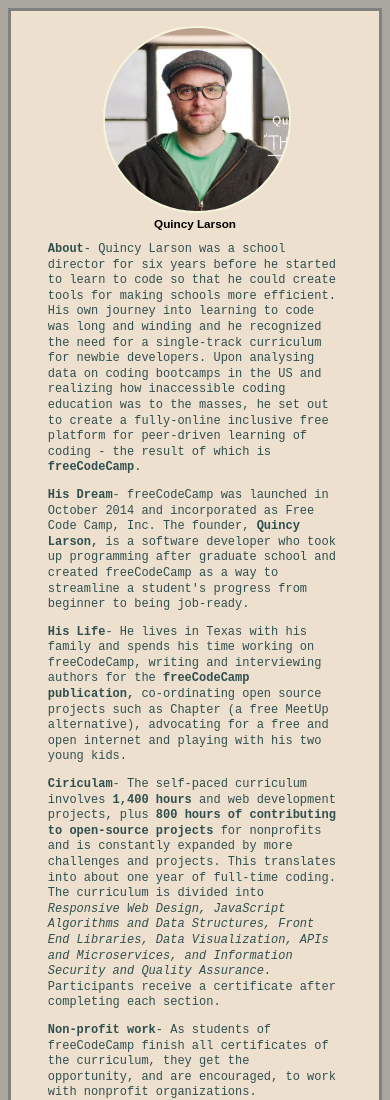
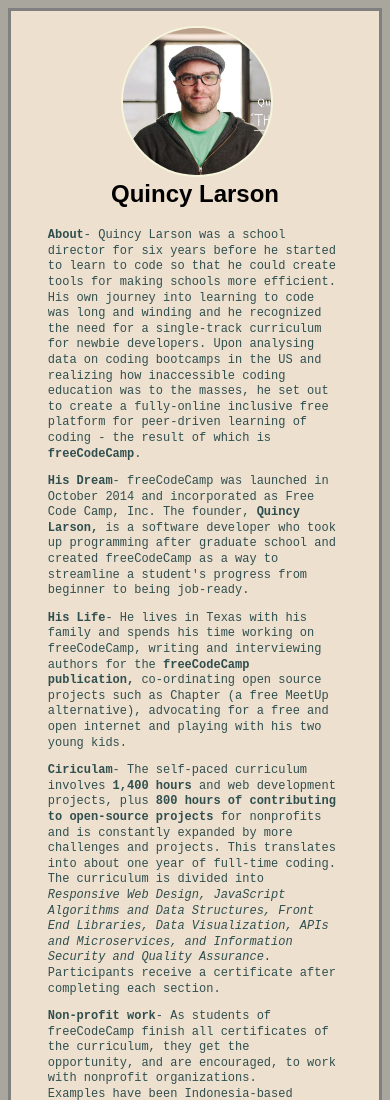
Before and after one commit to GMGOG/Freecodecamp---tribute-page, a plain HTML site: page index.html in a window 390 px wide. Shown: the top 1100 px of the page. Drawn offline with Linux system fonts and the light colour scheme.

Commit message:
media fix

```diff
--- a/style.css
+++ b/style.css
@@ -11,7 +11,7 @@ body {
 
 #title {
     margin-top: 6%;
-    font-size: 2vw;
+    font-size: 1.7rem;
     text-align: center;
     font-family: 'Poppins', sans-serif;
 }
@@ -88,11 +88,11 @@ a {
     margin-bottom: 2%;
 }
 
-@media (max-width: 768px) {
+@media (max-width: 1024px) {
     #image {
         margin-top: 4%;
-        margin-left: 25%;
-        max-width: 50%;
+        margin-left: 30%;
+        max-width: 40%;
         height: auto;
         border: 2px beige solid;
         border-radius: 100%;
@@ -100,4 +100,11 @@ a {
     #main {
         font-size: 0.5rem;
     }
+    div img:hover {
+        opacity: 100%;
+        transform: scale(1);
+    }
+    #title {
+        font-size: 1rem;
+    }
 }
```
